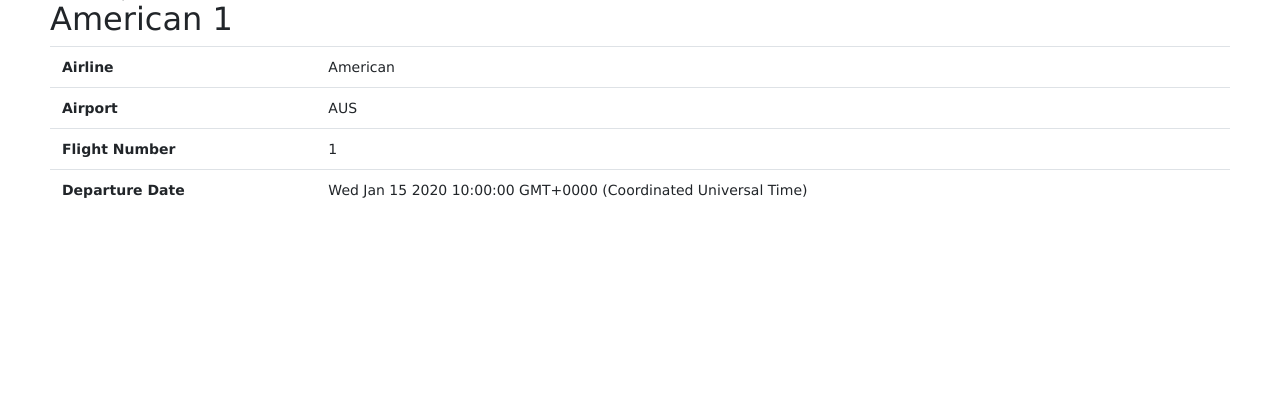
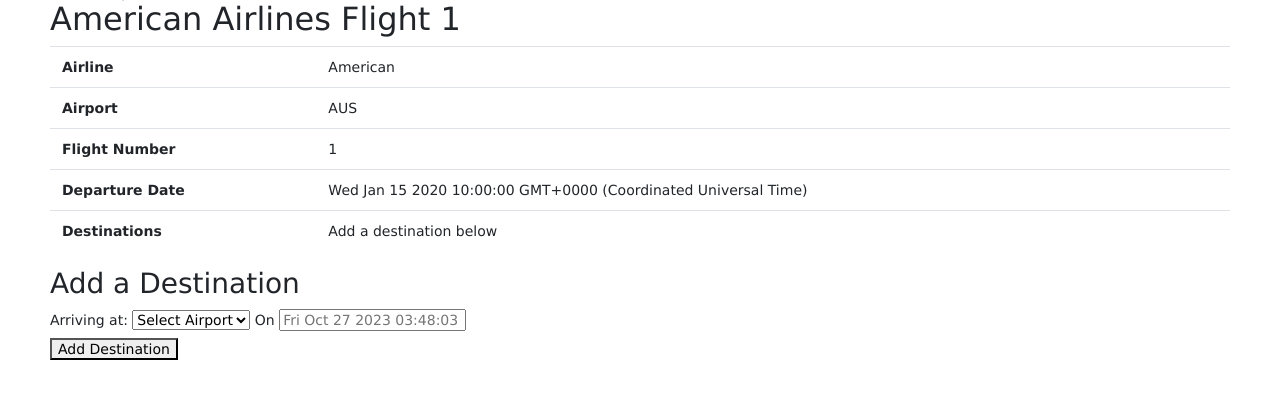
Before and after one commit to ProSweeper/mongoose-flights, a Node server app: page /flights/600000000000000000000001 in a window 1280 px wide. Shown: the part 66-465 px from the top of the page. Run offline with Node 20, Linux system fonts and the light colour scheme; tables that the repository leaves empty hold one stand-in row (values such as "Sample post"); some libraries are stand-ins or nearby versions.

Commit message:
finish part 2 deliverables

```diff
--- a/controllers/flights.js
+++ b/controllers/flights.js
@@ -13,7 +13,7 @@ function show(req, res) {
     Flight.findById(req.params.id, function(err, flight) {
         console.log(flight);
         res.render('flights/show', {
-            title: `${flight.airline} ${flight.flightNO}`,
+            title: `${flight.airline} Airlines Flight ${flight.flightNO}`,
             flight
         });
     });
--- a/models/flight.js
+++ b/models/flight.js
@@ -7,9 +7,11 @@ const destinationSchema = new Schema({
     airport: {
         type: String,
         enum: ['AUS', 'DFW', 'DEN', 'LAX', 'SAN'],
+        required: true,
     },
     arrival: {
         type: Date,
+        required: true,
     }
 });
 
--- a/server.js
+++ b/server.js
@@ -10,6 +10,7 @@ require('./config/database');
 
 var indexRouter = require('./routes/index');
 var flightsRouter = require('./routes/flights');
+var destinationsRouter = require('./routes/destinations');
 
 var app = express();
 
@@ -25,6 +26,7 @@ app.use(express.static(path.join(__dirname, 'public')));
 
 app.use('/', indexRouter);
 app.use('/flights', flightsRouter);
+app.use('/', destinationsRouter);
 
 // catch 404 and forward to error handler
 app.use(function(req, res, next) {
--- a/views/flights/show.ejs
+++ b/views/flights/show.ejs
@@ -16,5 +16,38 @@
         <th>Departure Date</th>
         <td><%= flight.departs %></td>
     </tr>
+    <tr>
+        <th>Destinations</th>
+        <% if (flight.destinations.length) { %>
+           <% flight.destinations.forEach(function(dest) { %>
+                <td><%= dest.airport %>, <%= dest.arrival %></td>
+           <% }) %>
+        <% } else { %>
+            <td>Add a destination below</td>
+        <% }%>
+    </tr>
  </table>
+<section>
+    <h3>Add a Destination</h3>
+    <form action="/flights/<%= flight._id %>/destinations"
+        method="POST">
+        <label>Arriving at:
+            <select name="airport">
+                <option value="" disabled selected hidden>Select Airport</option>
+                <% let airports = ['AUS', 'DFW', 'DEN', 'LAX', 'SAN']; %>
+                <% let idx = airports.indexOf(flight.airport); %>
+                <% airports.splice(idx, 1); %>
+                <% airports.forEach(function(airport) { %>
+                    <option value="<%= airport %>"><%= airport %></option>
+                <% }); %>
+            </select>
+        </label> On
+        <input type="text"
+        name="arrival"
+        placeholder="<%= new Date(new Date().setFullYear(new Date().getFullYear() + 1)) %>"
+        onfocus="(this.type='datetime-local')"
+        ><br>
+        <button type="submit">Add Destination</button>
+    </form>
+</section>
 <%- include('../partials/footer') %>
```
Also changed, not shown: controllers/destinations.js (added, +15 -0 lines), routes/destinations.js (added, +9 -0 lines).
